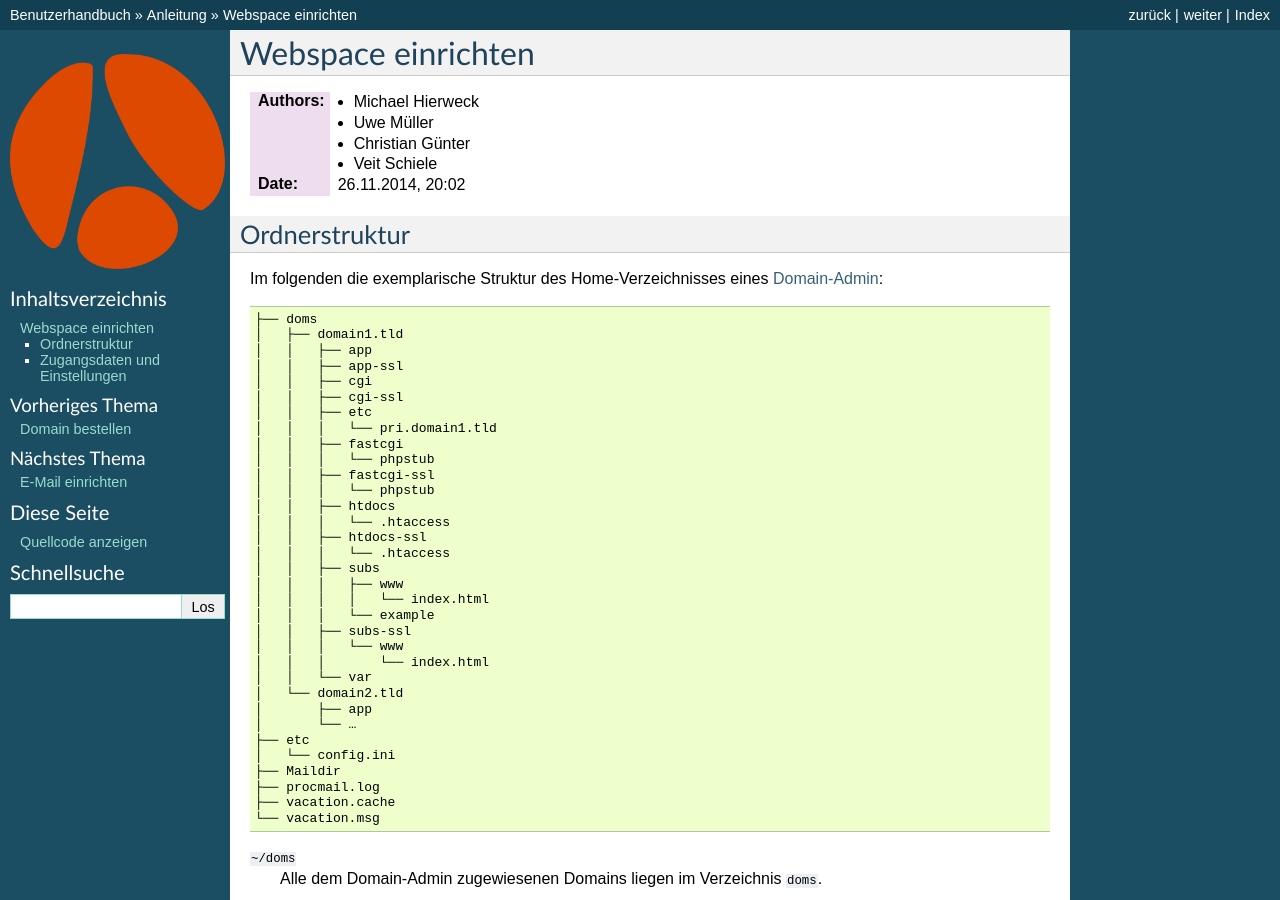
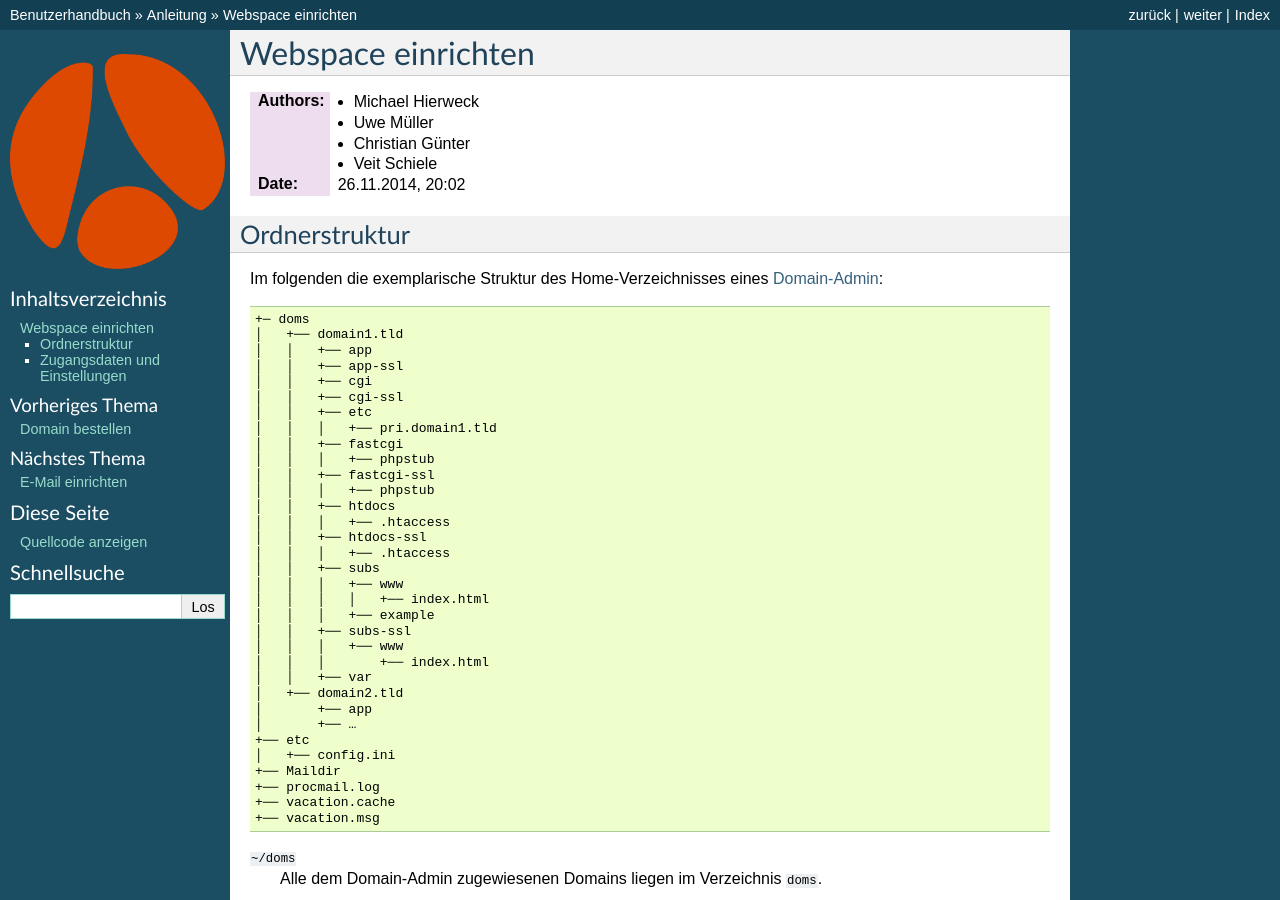
Before and after one commit to hostsharing/hs.docs.users, a Sphinx documentation site: the page built from source/anleitung/webspace.rst, in a window 1280 px wide and 900 px high. Built offline with Sphinx 7.4.7, drawn with Linux system fonts in a browser that asks for light colours.

Commit message:
Workaround for special UTF-8 characters used in directory tree listing not supported by LaTeX.

```diff
--- a/source/anleitung/webspace.rst
+++ b/source/anleitung/webspace.rst
@@ -17,39 +17,39 @@ Ordnerstruktur
 Im folgenden die exemplarische Struktur des Home-Verzeichnisses eines
 :doc:`../administration/benutzer/domain-admin`::
 
-    ├── doms
-    │   ├── domain1.tld
-    │   │   ├── app
-    │   │   ├── app-ssl
-    │   │   ├── cgi
-    │   │   ├── cgi-ssl
-    │   │   ├── etc
-    │   │   │   └── pri.domain1.tld
-    │   │   ├── fastcgi
-    │   │   │   └── phpstub
-    │   │   ├── fastcgi-ssl
-    │   │   │   └── phpstub
-    │   │   ├── htdocs
-    │   │   │   └── .htaccess
-    │   │   ├── htdocs-ssl
-    │   │   │   └── .htaccess
-    │   │   ├── subs
-    │   │   │   ├── www
-    │   │   │   │   └── index.html
-    │   │   │   └── example
-    │   │   ├── subs-ssl
-    │   │   │   └── www
-    │   │   │       └── index.html
-    │   │   └── var
-    │   └── domain2.tld
-    │       ├── app
-    │       └── …
-    ├── etc
-    │   └── config.ini
-    ├── Maildir
-    ├── procmail.log
-    ├── vacation.cache
-    └── vacation.msg
+    +─ doms
+    │   +── domain1.tld
+    │   │   +── app
+    │   │   +── app-ssl
+    │   │   +── cgi
+    │   │   +── cgi-ssl
+    │   │   +── etc
+    │   │   │   +── pri.domain1.tld
+    │   │   +── fastcgi
+    │   │   │   +── phpstub
+    │   │   +── fastcgi-ssl
+    │   │   │   +── phpstub
+    │   │   +── htdocs
+    │   │   │   +── .htaccess
+    │   │   +── htdocs-ssl
+    │   │   │   +── .htaccess
+    │   │   +── subs
+    │   │   │   +── www
+    │   │   │   │   +── index.html
+    │   │   │   +── example
+    │   │   +── subs-ssl
+    │   │   │   +── www
+    │   │   │       +── index.html
+    │   │   +── var
+    │   +── domain2.tld
+    │       +── app
+    │       +── …
+    +── etc
+    │   +── config.ini
+    +── Maildir
+    +── procmail.log
+    +── vacation.cache
+    +── vacation.msg
 
 ``~/doms``
     Alle dem Domain-Admin zugewiesenen Domains liegen im Verzeichnis ``doms``.
```
